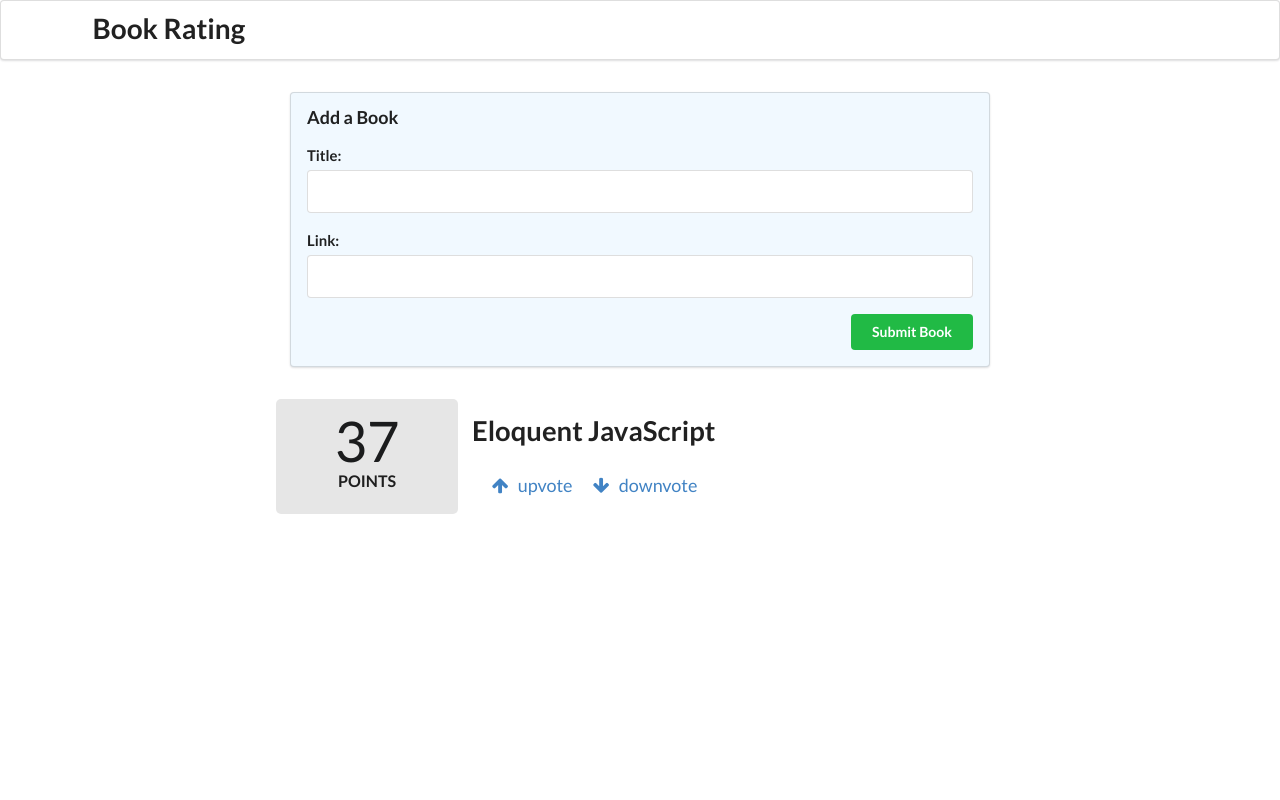
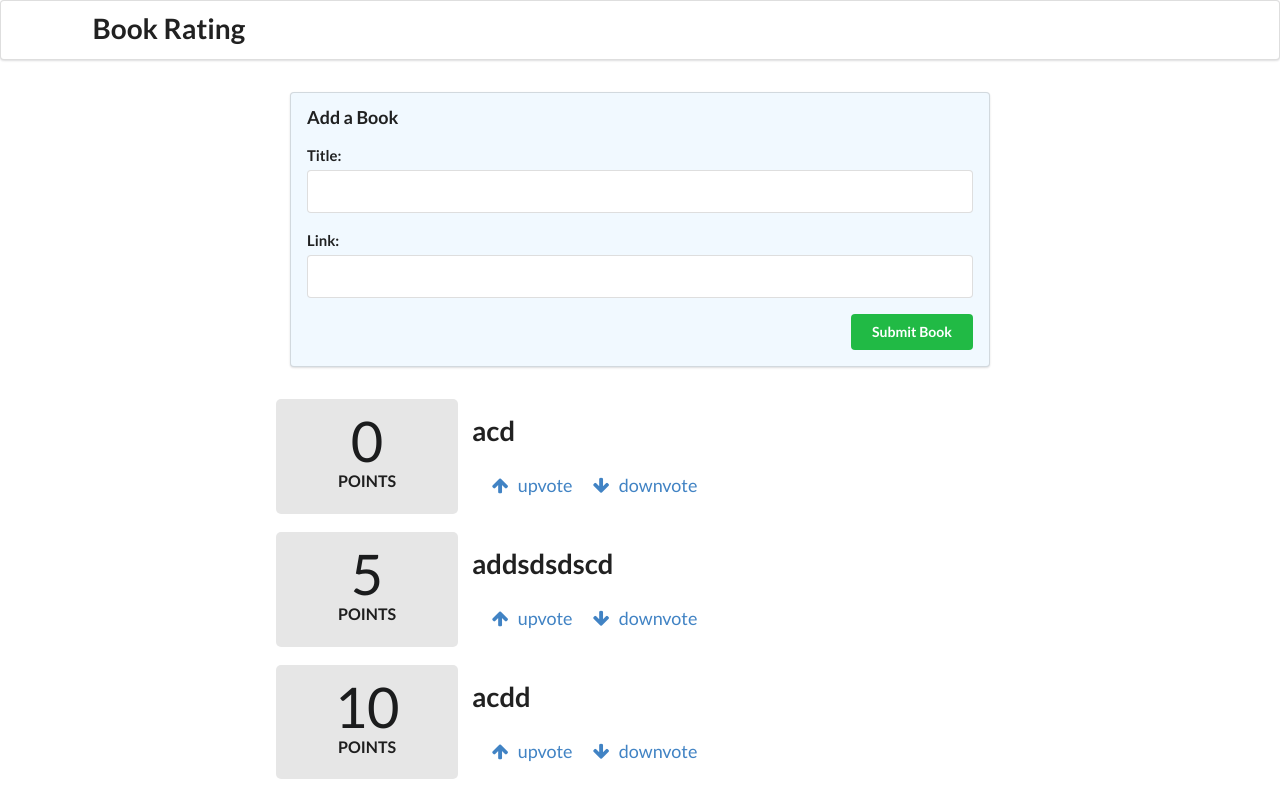
Before and after one commit to sunil10790/book-rating, an Angular app: page / in a window 1280 px wide. Built offline with nearby package versions, Linux system fonts and the light colour scheme.

Commit message:
Add Book model and display multiple books

```diff
--- a/src/app/app.component.html
+++ b/src/app/app.component.html
@@ -14,4 +14,4 @@
   <button (click)="addBook(title, link)" class="ui positive right floated button" type="submit">Submit Book</button>
 </form>
 
-  <app-book></app-book>
+  <app-book *ngFor="let bookItem of books" [book]="bookItem"></app-book>
--- a/src/app/app.component.ts
+++ b/src/app/app.component.ts
@@ -1,4 +1,5 @@
 import { Component } from '@angular/core';
+import { Book } from './book/book.model';
 
 @Component({
   selector: 'app-root',
@@ -6,6 +7,16 @@
   styleUrls: ['./app.component.css']
 })
 export class AppComponent {
+  books: Book[];
+
+  constructor() {
+    this.books = [
+      new Book('acd', 'adf', 0),
+      new Book('addsdsdscd', 'adf', 5),
+      new Book('acdd', 'adf', 10)
+    ];
+  }
+
   addBook(title: HTMLInputElement, link: HTMLInputElement): boolean {
     console.log(`Title: ${title.value} and Link: ${link.value}`);
     return false;
--- a/src/app/book/book.component.html
+++ b/src/app/book/book.component.html
@@ -1,13 +1,13 @@
 <div class="four wide column center aligned votes">
   <div class="ui statistic">
-    <div class="value"> {{ votes }} </div>
+    <div class="value"> {{ book.votes }} </div>
     <div class="label">Points</div>
   </div>
 </div>
 
 <div class="twelve wide column">
-  <a class="ui large header" href="{{ link }}">
-    {{ title }}
+  <a class="ui large header" href="{{ book.link }}">
+    {{ book.title }}
   </a>
   <ul class="ui big horizontal list voters">
     <li class="item">
--- a/src/app/book/book.component.ts
+++ b/src/app/book/book.component.ts
@@ -1,4 +1,5 @@
-import { Component, OnInit } from '@angular/core';
+import { Component, OnInit, Input } from '@angular/core';
+import { Book } from './book.model'
 
 @Component({
   selector: 'app-book',
@@ -9,23 +10,18 @@
   }
 })
 export class BookComponent implements OnInit {
-  votes: number;
-  title: string;
-  link: string;
+  @Input() book: Book;
 
   constructor() {
-    this.title = 'Eloquent JavaScript';
-    this.link = 'http://eloquentjavascript.net/';
-    this.votes = 37;
   }
 
   voteUp(): boolean{
-    this.votes  += 1;
+    this.book.voteUp();
     return false;
   }
 
   voteDown(): boolean{
-    this.votes  -= 1;
+    this.book.voteDown();
     return false;
   }
 
--- /dev/null
+++ b/src/app/book/book.model.ts
@@ -0,0 +1,20 @@
+export class Book{
+  votes: number;
+  title: string;
+  link: string;
+
+  constructor(title: string, link: string, votes?: number) {
+    this.title = title;
+    this.link = link;
+    this.votes = votes;
+  }
+
+  voteUp() {
+    this.votes  += 1;
+  }
+
+  voteDown() {
+    this.votes  -= 1;
+  }
+
+}
```
